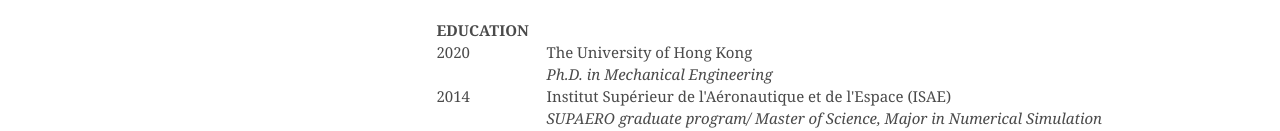
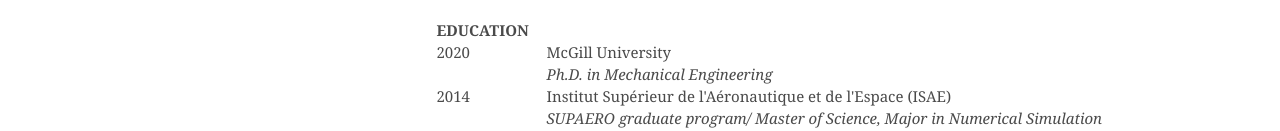
Before and after one commit to florentjiang/florentjiang.github.io, a plain HTML site: page index.html in a window 1280 px wide. Shown: the part 273-404 px from the top of the page. Drawn offline with Linux system fonts and the light colour scheme.

Commit message:
resume updated

```diff
--- a/index.html
+++ b/index.html
@@ -66,7 +66,7 @@
 </div>
 <div class="main">
     <ul>
-        <li>The University of Hong Kong</li>
+        <li>McGill University</li>
         <li><i>Ph.D. in Mechanical Engineering</i></li>
         <li>Institut Supérieur de l'Aéronautique et de l'Espace (ISAE)</li>
         <li><i>SUPAERO graduate program/ Master of Science, Major in Numerical Simulation</i></li>
```
Also changed, not shown: 1 other file.
